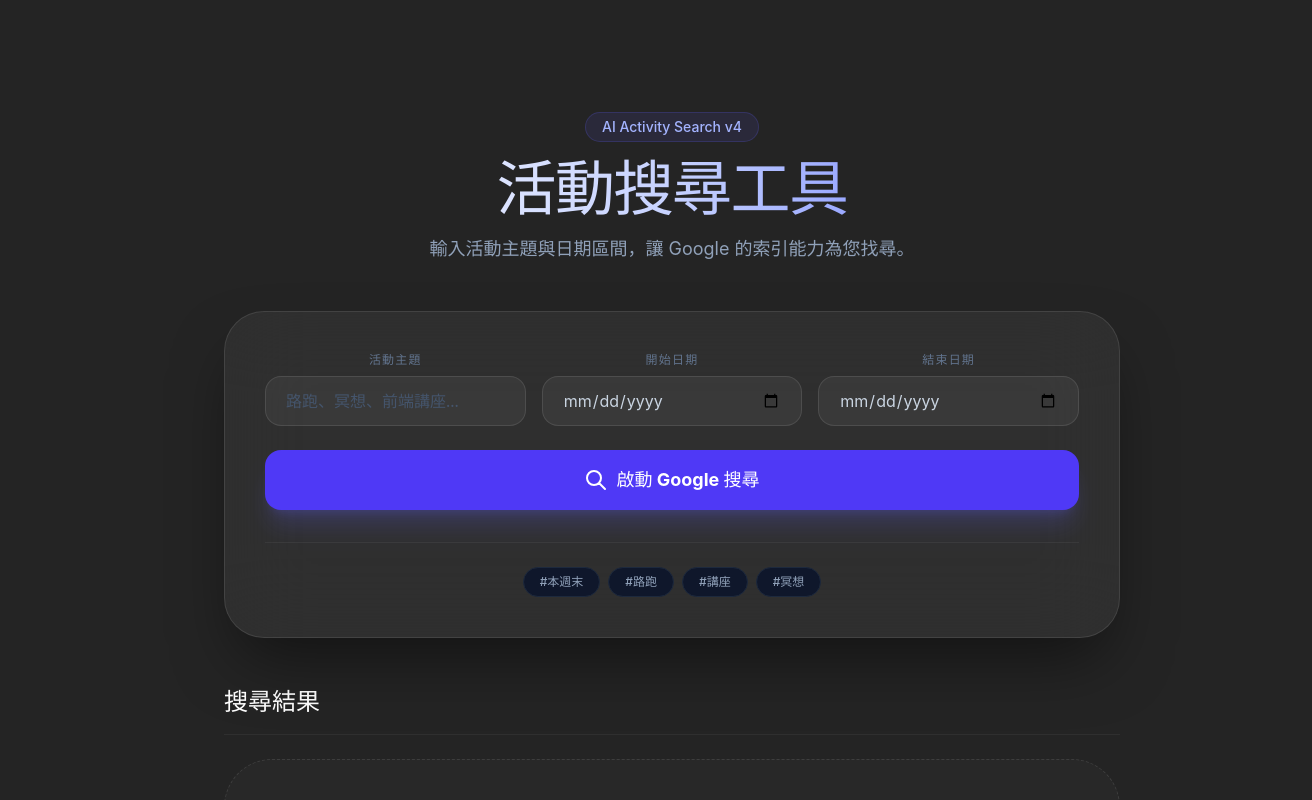
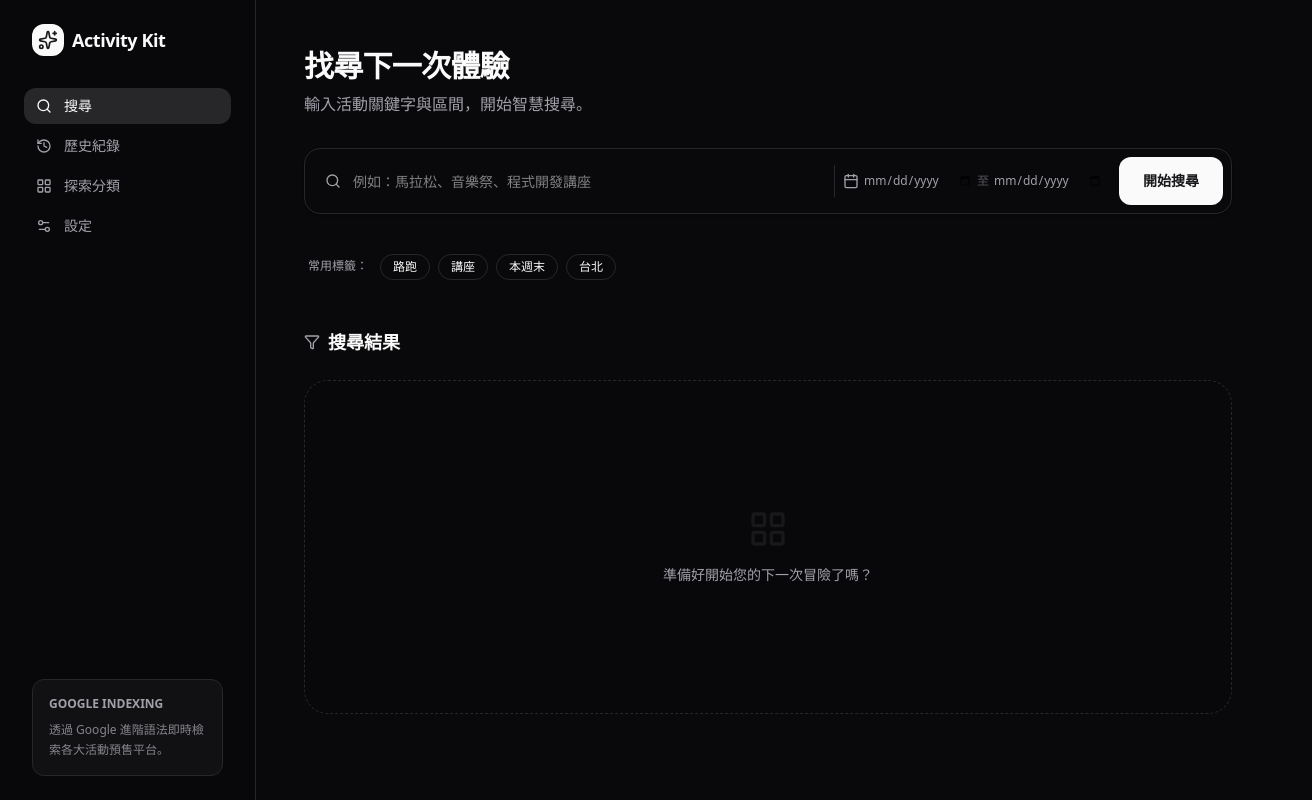
Before and after one commit to landynakiri/ActivitySearch, a React (Vite) app: page / in a window 1280 px wide. Shown: the top 800 px of the page, 1312 px wide, since content can reach past the window. Built offline with nearby package versions, Linux system fonts and the light colour scheme.

Commit message:
feat: 實作計畫 v5 - 全面 UI 精致化為 v0.dev 風格，整合 Lucide 與 Framer Motion

```diff
--- a/package.json
+++ b/package.json
@@ -11,8 +11,12 @@
     "test": "vitest"
   },
   "dependencies": {
+    "clsx": "^2.1.1",
+    "framer-motion": "^12.34.0",
+    "lucide-react": "^0.563.0",
     "react": "^19.2.0",
-    "react-dom": "^19.2.0"
+    "react-dom": "^19.2.0",
+    "tailwind-merge": "^3.4.0"
   },
   "devDependencies": {
     "@eslint/js": "^9.39.1",
--- a/src/App.tsx
+++ b/src/App.tsx
@@ -1,7 +1,9 @@
 import { useState } from 'react'
+import { motion, AnimatePresence } from 'framer-motion'
+import { Search, Calendar, ChevronRight, Settings2, History, Sparkles, Filter, LayoutGrid } from 'lucide-react'
 import { GoogleQueryBuilder } from './domain/services/GoogleQueryBuilder'
 import { ActivityCard } from './components/ActivityCard'
-import './App.css'
+import { cn } from './lib/utils'
 
 interface MockResult {
   id: string;
@@ -17,12 +19,15 @@ function App() {
   const [endDate, setEndDate] = useState('')
   const [results, setResults] = useState<MockResult[]>([])
   const [isSearching, setIsSearching] = useState(false)
+  const [hasSearched, setHasSearched] = useState(false)
 
   const handleSearch = (e: React.FormEvent) => {
     e.preventDefault()
+    if (!searchTerm.trim()) return
+
     setIsSearching(true)
+    setHasSearched(true)
 
-    // 生成 Google 搜尋語法 (用於後續 API 或跳轉參考)
     const query = GoogleQueryBuilder.build({
       keyword: searchTerm,
       startDate: startDate ? new Date(startDate) : undefined,
@@ -30,78 +35,113 @@ function App() {
       sites: ['kktix.com', 'accupass.com', 'facebook.com/events']
     })
 
-    console.log('Generated Google Query:', query)
+    console.log('Query:', query)
 
-    // 模擬 API 延遲與回傳結果 (此處為計畫中的 Mock 展示環境)
+    // Simulate API delay
     setTimeout(() => {
       const mockData: MockResult[] = [
         {
           id: '1',
-          title: `台北 ${searchTerm || '活動'} - 精選推薦`,
-          snippet: `這是一個模擬的搜尋結果，顯示在 ${startDate || '近日'} 期間的精彩活動。實際開發會串接 Google Custom Search API 獲取即時資訊。`,
+          title: `探索 ${searchTerm} - 台北週末活動指南`,
+          snippet: `這是一個基於 Google 索引結果的模擬摘要。當前選擇日期為 ${startDate || '近期開始'}。點擊卡片可前往原始活動頁面了解詳細資訊與票價。`,
           link: 'https://kktix.com/',
           date: startDate || '2026-03-15'
         },
         {
           id: '2',
-          title: `${searchTerm || '工作坊'} 報名中`,
-          snippet: `想參加 ${searchTerm || '有趣'} 的活動嗎？快來看看 Google 搜尋引擎為您搜集到的最新情報，地點位於台北市中心。`,
+          title: `${searchTerm} 工作坊：深度實作與交流`,
+          snippet: `參加專業級的 ${searchTerm} 訓練，由業界專家親自授課。Google 搜尋建議這是一個高質量的活動來源。`,
           link: 'https://www.accupass.com/',
-          date: endDate || '2026-03-20'
+          date: endDate || '2026-03-24'
+        },
+        {
+          id: '3',
+          title: `2026 ${searchTerm} 高峰會 (Taipei)`,
+          snippet: `全球領先的 ${searchTerm} 專家齊聚台北，探討未來十年的發展趨勢。限定票券熱賣中，請盡速前往官網查看。`,
+          link: 'https://www.facebook.com/events',
+          date: '2026-04-10'
         }
       ]
       setResults(mockData)
       setIsSearching(false)
-    }, 800)
+    }, 1200)
   }
 
   return (
-    <div className="min-h-screen w-screen bg-[radial-gradient(circle_at_top_right,_var(--tw-gradient-stops))] from-indigo-950 via-slate-950 to-black text-slate-100 p-4 md:p-8 overflow-x-hidden">
-      <div className="max-w-4xl mx-auto flex flex-col gap-12 pt-12">
+    <div className="flex min-h-screen bg-background text-foreground font-sans antialiased">
+      {/* Sidebar - Desktop Only */}
+      <aside className="hidden w-64 border-r bg-card/50 p-6 md:flex flex-col gap-8">
+        <div className="flex items-center gap-2 px-2">
+          <div className="flex h-8 w-8 items-center justify-center rounded-lg bg-primary text-primary-foreground">
+            <Sparkles className="h-5 w-5" />
+          </div>
+          <span className="text-lg font-bold tracking-tight">Activity Kit</span>
+        </div>
 
-        {/* Header Section */}
-        <header className="text-center space-y-4">
-          <div className="inline-block bg-indigo-500/10 border border-indigo-500/20 px-4 py-1 rounded-full text-indigo-300 text-sm font-medium">
-            AI Activity Search v4
+        <nav className="flex flex-col gap-1">
+          <button className="flex items-center gap-3 rounded-lg bg-secondary px-3 py-2 text-sm font-medium">
+            <Search className="h-4 w-4" /> 搜尋
+          </button>
+          <button className="flex items-center gap-3 rounded-lg px-3 py-2 text-sm font-medium text-muted-foreground hover:bg-secondary/50 hover:text-foreground transition-colors">
+            <History className="h-4 w-4" /> 歷史紀錄
+          </button>
+          <button className="flex items-center gap-3 rounded-lg px-3 py-2 text-sm font-medium text-muted-foreground hover:bg-secondary/50 hover:text-foreground transition-colors">
+            <LayoutGrid className="h-4 w-4" /> 探索分類
+          </button>
+          <button className="flex items-center gap-3 rounded-lg px-3 py-2 text-sm font-medium text-muted-foreground hover:bg-secondary/50 hover:text-foreground transition-colors">
+            <Settings2 className="h-4 w-4" /> 設定
+          </button>
+        </nav>
+
+        <div className="mt-auto px-2">
+          <div className="rounded-xl border bg-secondary/30 p-4">
+            <p className="text-xs font-semibold uppercase text-muted-foreground mb-2">Google Indexing</p>
+            <p className="text-xs text-muted-foreground/80 leading-relaxed">
+              透過 Google 進階語法即時檢索各大活動預售平台。
+            </p>
           </div>
-          <h1 className="text-5xl md:text-6xl font-extrabold tracking-tight bg-clip-text text-transparent bg-gradient-to-r from-white via-indigo-200 to-indigo-500">
-            活動搜尋工具
-          </h1>
-          <p className="text-lg text-slate-400 max-w-lg mx-auto leading-relaxed">
-            輸入活動主題與日期區間，讓 Google 的索引能力為您找尋。
-          </p>
-        </header>
+        </div>
+      </aside>
 
-        {/* Search Control Panel (Glassmorphism) */}
-        <section className="bg-white/5 backdrop-blur-2xl border border-white/10 rounded-[2.5rem] p-6 md:p-10 shadow-[0_32px_64px_-16px_rgba(0,0,0,0.5)]">
-          <form onSubmit={handleSearch} className="flex flex-col gap-6">
-            <div className="grid grid-cols-1 md:grid-cols-3 gap-4">
+      {/* Main Content */}
+      <main className="flex-1 overflow-y-auto">
+        <div className="mx-auto max-w-5xl px-6 py-12 md:px-12">
+
+          {/* Top Bar / Search Panel */}
+          <section className="mb-12 space-y-8">
             <div className="flex flex-col gap-2">
-                <label className="text-xs font-semibold text-slate-500 uppercase tracking-widest px-1">活動主題</label>
+              <h2 className="text-3xl font-bold tracking-tight">找尋下一次體驗</h2>
+              <p className="text-muted-foreground">輸入活動關鍵字與區間，開始智慧搜尋。</p>
+            </div>
+
+            <form onSubmit={handleSearch} className="rounded-2xl border bg-card p-2 shadow-sm focus-within:ring-2 focus-within:ring-primary/20 transition-all">
+              <div className="flex flex-col md:flex-row md:items-center gap-2">
+                <div className="relative flex-1">
+                  <Search className="absolute left-3 top-1/2 h-4 w-4 -translate-y-1/2 text-muted-foreground" />
                   <input
                     type="text"
                     value={searchTerm}
                     onChange={(e) => setSearchTerm(e.target.value)}
-                  placeholder="路跑、冥想、前端講座..."
-                  className="w-full bg-white/5 border border-white/10 rounded-2xl py-3 px-5 focus:outline-none focus:ring-2 focus:ring-indigo-500/50 transition-all placeholder-slate-600 font-sans"
+                    placeholder="例如：馬拉松、音樂祭、程式開發講座"
+                    className="h-12 w-full bg-transparent pl-10 pr-4 text-sm focus:outline-none"
                   />
                 </div>
-              <div className="flex flex-col gap-2">
-                <label className="text-xs font-semibold text-slate-500 uppercase tracking-widest px-1">開始日期</label>
+
+                <div className="flex items-center gap-1 border-t md:border-t-0 md:border-l px-2 py-2 md:py-0">
+                  <Calendar className="h-4 w-4 text-muted-foreground shrink-0" />
+                  <div className="flex items-center gap-1">
                     <input
                       type="date"
                       value={startDate}
                       onChange={(e) => setStartDate(e.target.value)}
-                  className="w-full bg-white/5 border border-white/10 rounded-2xl py-3 px-5 focus:outline-none focus:ring-2 focus:ring-indigo-500/50 transition-all text-slate-300"
+                      className="h-8 bg-transparent text-xs text-muted-foreground focus:outline-none focus:text-foreground transition-colors"
                     />
-              </div>
-              <div className="flex flex-col gap-2">
-                <label className="text-xs font-semibold text-slate-500 uppercase tracking-widest px-1">結束日期</label>
+                    <span className="text-xs text-muted-foreground opacity-50">至</span>
                     <input
                       type="date"
                       value={endDate}
                       onChange={(e) => setEndDate(e.target.value)}
-                  className="w-full bg-white/5 border border-white/10 rounded-2xl py-3 px-5 focus:outline-none focus:ring-2 focus:ring-indigo-500/50 transition-all text-slate-300"
+                      className="h-8 bg-transparent text-xs text-muted-foreground focus:outline-none focus:text-foreground transition-colors"
                     />
                   </div>
                 </div>
@@ -109,60 +149,62 @@ function App() {
                 <button
                   type="submit"
                   disabled={isSearching}
-              className={`w-full py-4 rounded-2xl font-bold text-lg transition-all shadow-xl flex items-center justify-center gap-2 ${isSearching
-                  ? 'bg-slate-800 text-slate-500 cursor-not-allowed'
-                  : 'bg-indigo-600 hover:bg-indigo-500 text-white shadow-indigo-500/20 active:scale-[0.98]'
-                }`}
+                  className="inline-flex h-12 items-center justify-center rounded-xl bg-primary px-6 text-sm font-bold text-primary-foreground transition-all hover:bg-primary/90 disabled:opacity-50"
                 >
-              {isSearching ? (
-                <>
-                  <div className="w-5 h-5 border-2 border-slate-500 border-t-slate-300 rounded-full animate-spin"></div>
-                  搜尋中...
-                </>
-              ) : (
-                <>
-                  <svg xmlns="http://www.w3.org/2000/svg" className="h-6 w-6" fill="none" viewBox="0 0 24 24" stroke="currentColor">
-                    <path strokeLinecap="round" strokeLinejoin="round" strokeWidth={2} d="M21 21l-6-6m2-5a7 7 0 11-14 0 7 7 0 0114 0z" />
-                  </svg>
-                  啟動 Google 搜尋
-                </>
-              )}
+                  {isSearching ? '搜尋中...' : '開始搜尋'}
                 </button>
+              </div>
             </form>
 
-          {/* Quick Tags */}
-          <div className="mt-8 flex gap-2 flex-wrap justify-center border-t border-white/5 pt-6">
-            {['本週末', '路跑', '講座', '冥想'].map(tag => (
+            <div className="flex flex-wrap gap-2 pt-2">
+              <span className="text-xs text-muted-foreground py-1 px-1">常用標籤：</span>
+              {['路跑', '講座', '本週末', '台北'].map(tag => (
                 <button
                   key={tag}
                   onClick={() => setSearchTerm(tag)}
-                className="bg-slate-900 border border-slate-800 hover:border-indigo-500/50 text-slate-400 hover:text-indigo-300 px-4 py-1.5 rounded-full text-xs font-medium transition-all"
+                  className="rounded-full border px-3 py-1 text-xs font-medium hover:bg-secondary hover:text-secondary-foreground transition-colors"
                 >
-                #{tag}
+                  {tag}
                 </button>
               ))}
             </div>
           </section>
 
-        {/* Results Section */}
-        <section className="space-y-6 mb-20 min-h-[400px]">
-          <div className="flex items-center justify-between border-b border-white/5 pb-4">
-            <h2 className="text-2xl font-bold text-white flex items-center gap-2">
-              搜尋結果
-              {results.length > 0 && <span className="text-slate-500 text-sm font-normal">({results.length})</span>}
-            </h2>
+          {/* Results Area */}
+          <section className="space-y-6">
+            <div className="flex items-center justify-between">
+              <div className="flex items-center gap-2">
+                <Filter className="h-4 w-4 text-muted-foreground" />
+                <h3 className="text-lg font-bold">搜尋結果</h3>
+              </div>
+              {results.length > 0 && (
+                <span className="text-xs text-muted-foreground">
+                  找到 {results.length} 個相關活動
+                </span>
+              )}
             </div>
 
-          {!isSearching && results.length === 0 && (
-            <div className="flex flex-col items-center justify-center py-20 text-slate-600 bg-white/[0.02] border border-dashed border-white/10 rounded-[3rem]">
-              <svg xmlns="http://www.w3.org/2000/svg" className="h-16 w-16 mb-4 opacity-20" fill="none" viewBox="0 0 24 24" stroke="currentColor">
-                <path strokeLinecap="round" strokeLinejoin="round" strokeWidth={1} d="M9.663 17h4.673M12 3v1m6.364 1.636l-.707.707M21 12h-1M4 12H3m3.343-5.657l-.707-.707m2.828 9.9a5 5 0 117.072 0l-.548.547A3.374 3.374 0 0014 18.469V19a2 2 0 11-4 0v-.531c0-.895-.356-1.754-.988-2.386l-.548-.547z" />
-              </svg>
-              <p className="text-sm text-slate-500">請輸入條件並點擊搜尋，結果將列於此處</p>
-            </div>
-          )}
-
-          <div className="grid grid-cols-1 md:grid-cols-2 gap-6">
+            {hasSearched ? (
+              <AnimatePresence mode="wait">
+                {isSearching ? (
+                  <motion.div
+                    key="loading"
+                    initial={{ opacity: 0 }}
+                    animate={{ opacity: 1 }}
+                    exit={{ opacity: 0 }}
+                    className="grid grid-cols-1 md:grid-cols-2 gap-6"
+                  >
+                    {[1, 2, 3, 4].map(i => (
+                      <div key={i} className="h-48 animate-pulse rounded-xl bg-secondary/50 border" />
+                    ))}
+                  </motion.div>
+                ) : results.length > 0 ? (
+                  <motion.div
+                    key="grid"
+                    initial={{ opacity: 0 }}
+                    animate={{ opacity: 1 }}
+                    className="grid grid-cols-1 md:grid-cols-2 gap-6"
+                  >
                     {results.map(res => (
                       <ActivityCard
                         key={res.id}
@@ -172,15 +214,29 @@ function App() {
                         formattedDate={res.date}
                       />
                     ))}
+                  </motion.div>
+                ) : (
+                  <motion.div
+                    key="empty"
+                    className="flex flex-col items-center justify-center rounded-3xl border border-dashed py-24 text-center"
+                  >
+                    <div className="rounded-full bg-secondary p-4 mb-4">
+                      <Search className="h-8 w-8 text-muted-foreground opacity-50" />
                     </div>
+                    <p className="text-sm font-medium text-muted-foreground">找不到符合條件的活動</p>
+                    <p className="text-xs text-muted-foreground/60 mt-1">請嘗試調整關鍵字或日期區間</p>
+                  </motion.div>
+                )}
+              </AnimatePresence>
+            ) : (
+              <div className="flex flex-col items-center justify-center rounded-3xl border border-dashed py-32 text-center bg-card/10">
+                <LayoutGrid className="h-10 w-10 text-muted-foreground mb-4 opacity-10" />
+                <p className="text-sm text-muted-foreground">準備好開始您的下一次冒險了嗎？</p>
+              </div>
+            )}
           </section>
-
-        <footer className="text-center pb-12">
-          <p className="text-slate-600 text-xs font-mono uppercase tracking-widest">
-            Data simulated via Google Custom Search Logic
-          </p>
-        </footer>
         </div>
+      </main>
     </div>
   )
 }
--- a/src/index.css
+++ b/src/index.css
@@ -1,24 +1,102 @@
 @import "tailwindcss";
 
-:root {
-  font-family: Inter, system-ui, Avenir, Helvetica, Arial, sans-serif;
-  line-height: 1.5;
-  font-weight: 400;
+@theme {
+  --color-border: hsl(var(--border));
+  --color-input: hsl(var(--input));
+  --color-ring: hsl(var(--ring));
+  --color-background: hsl(var(--background));
+  --color-foreground: hsl(var(--foreground));
 
-  color-scheme: light dark;
-  color: rgba(255, 255, 255, 0.87);
-  background-color: #242424;
+  --color-primary: hsl(var(--primary));
+  --color-primary-foreground: hsl(var(--primary-foreground));
 
-  font-synthesis: none;
-  text-rendering: optimizeLegibility;
-  -webkit-font-smoothing: antialiased;
-  -moz-osx-font-smoothing: grayscale;
+  --color-secondary: hsl(var(--secondary));
+  --color-secondary-foreground: hsl(var(--secondary-foreground));
+
+  --color-destructive: hsl(var(--destructive));
+  --color-destructive-foreground: hsl(var(--destructive-foreground));
+
+  --color-muted: hsl(var(--muted));
+  --color-muted-foreground: hsl(var(--muted-foreground));
+
+  --color-accent: hsl(var(--accent));
+  --color-accent-foreground: hsl(var(--accent-foreground));
+
+  --color-popover: hsl(var(--popover));
+  --color-popover-foreground: hsl(var(--popover-foreground));
+
+  --color-card: hsl(var(--card));
+  --color-card-foreground: hsl(var(--card-foreground));
+
+  --radius-lg: var(--radius);
+  --radius-md: calc(var(--radius) - 2px);
+  --radius-sm: calc(var(--radius) - 4px);
+
+  --animate-accordion-down: accordion-down 0.2s ease-out;
+  --animate-accordion-up: accordion-up 0.2s ease-out;
+
+  @keyframes accordion-down {
+    from {
+      height: 0;
+    }
+
+    to {
+      height: var(--radix-accordion-content-height);
+    }
+  }
+
+  @keyframes accordion-up {
+    from {
+      height: var(--radix-accordion-content-height);
+    }
+
+    to {
+      height: 0;
+    }
+  }
 }
 
-body {
-  margin: 0;
-  display: flex;
-  place-items: center;
-  min-width: 320px;
-  min-height: 100vh;
+@layer base {
+  :root {
+    --background: 240 10% 3.9%;
+    --foreground: 0 0% 98%;
+
+    --card: 240 10% 3.9%;
+    --card-foreground: 0 0% 98%;
+
+    --popover: 240 10% 3.9%;
+    --popover-foreground: 0 0% 98%;
+
+    --primary: 0 0% 98%;
+    --primary-foreground: 240 5.9% 10%;
+
+    --secondary: 240 3.7% 15.9%;
+    --secondary-foreground: 0 0% 98%;
+
+    --muted: 240 3.7% 15.9%;
+    --muted-foreground: 240 5% 64.9%;
+
+    --accent: 240 3.7% 15.9%;
+    --accent-foreground: 0 0% 98%;
+
+    --destructive: 0 62.8% 30.6%;
+    --destructive-foreground: 0 0% 98%;
+
+    --border: 240 3.7% 15.9%;
+    --input: 240 3.7% 15.9%;
+    --ring: 240 4.9% 83.9%;
+
+    --radius: 0.75rem;
+  }
 }
+
+@layer base {
+  * {
+    @apply border-border;
+  }
+
+  body {
+    @apply bg-background text-foreground;
+    font-feature-settings: "rlig" 1, "calt" 1;
+  }
+}
--- /dev/null
+++ b/src/lib/utils.ts
@@ -0,0 +1,6 @@
+import { type ClassValue, clsx } from "clsx"
+import { twMerge } from "tailwind-merge"
+
+export function cn(...inputs: ClassValue[]) {
+    return twMerge(clsx(inputs))
+}
--- a/tailwind.config.js
+++ b/tailwind.config.js
@@ -5,10 +5,68 @@ export default {
         "./src/**/*.{js,ts,jsx,tsx}",
     ],
     theme: {
+        container: {
+            center: true,
+            padding: "2rem",
+            screens: {
+                "2xl": "1400px",
+            },
+        },
         extend: {
-            backdropBlur: {
-                xs: '2px',
-            }
+            colors: {
+                border: "hsl(var(--border))",
+                input: "hsl(var(--input))",
+                ring: "hsl(var(--ring))",
+                background: "hsl(var(--background))",
+                foreground: "hsl(var(--foreground))",
+                primary: {
+                    DEFAULT: "hsl(var(--primary))",
+                    foreground: "hsl(var(--primary-foreground))",
+                },
+                secondary: {
+                    DEFAULT: "hsl(var(--secondary))",
+                    foreground: "hsl(var(--secondary-foreground))",
+                },
+                destructive: {
+                    DEFAULT: "hsl(var(--destructive))",
+                    foreground: "hsl(var(--destructive-foreground))",
+                },
+                muted: {
+                    DEFAULT: "hsl(var(--muted))",
+                    foreground: "hsl(var(--muted-foreground))",
+                },
+                accent: {
+                    DEFAULT: "hsl(var(--accent))",
+                    foreground: "hsl(var(--accent-foreground))",
+                },
+                popover: {
+                    DEFAULT: "hsl(var(--popover))",
+                    foreground: "hsl(var(--popover-foreground))",
+                },
+                card: {
+                    DEFAULT: "hsl(var(--card))",
+                    foreground: "hsl(var(--card-foreground))",
+                },
+            },
+            borderRadius: {
+                lg: "var(--radius)",
+                md: "calc(var(--radius) - 2px)",
+                sm: "calc(var(--radius) - 4px)",
+            },
+            keyframes: {
+                "accordion-down": {
+                    from: { height: 0 },
+                    to: { height: "var(--radix-accordion-content-height)" },
+                },
+                "accordion-up": {
+                    from: { height: "var(--radix-accordion-content-height)" },
+                    to: { height: 0 },
+                },
+            },
+            animation: {
+                "accordion-down": "accordion-down 0.2s ease-out",
+                "accordion-up": "accordion-up 0.2s ease-out",
+            },
         },
     },
     plugins: [],
```
Also changed, not shown: src/components/ActivityCard.tsx (+43 -19 lines), 3 other files (tests, documents, lock files or other folders). Lines whose indentation alone changed are shown as unchanged.
